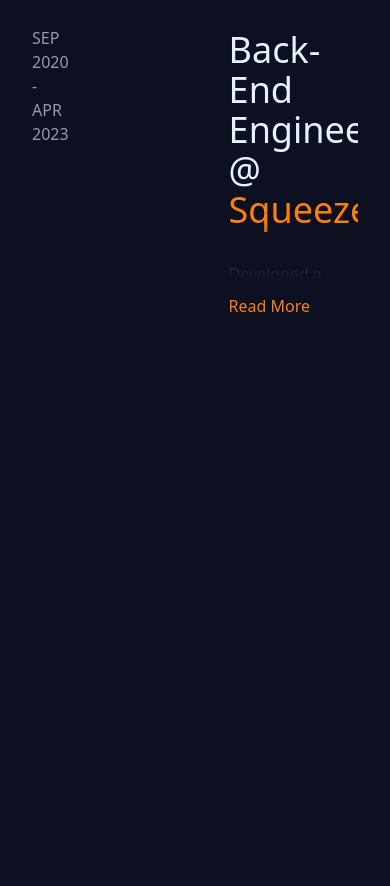
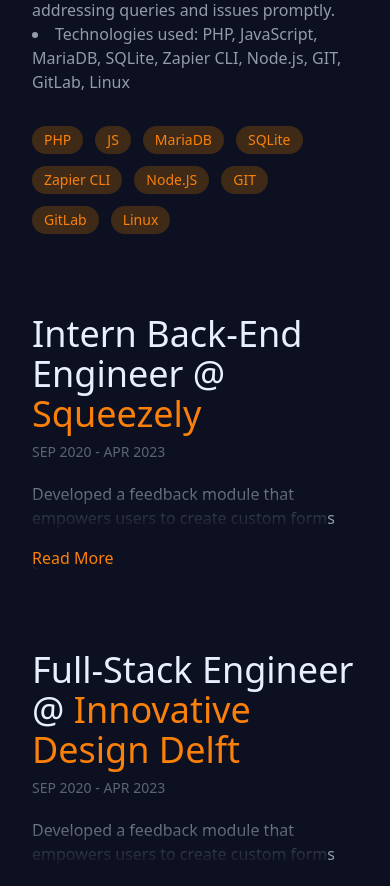
Before and after one commit to haitamattar/Portfolio2023, a Vue app: page / in a window 390 px wide. Shown: the part 2082-2968 px from the top of the page. Before the commit the page ends 2720 px from the top, so only its background shows below. Built offline with nearby package versions, Linux system fonts and the light colour scheme.

Commit message:
Make the experience component design responsive

```diff
--- a/src/components/Experience.vue
+++ b/src/components/Experience.vue
@@ -9,33 +9,18 @@
 </script>
 
 <template>
-  <div class="flex gap-32">
-    <div class="text-left md:shrink-0">
-      <p class="text-midnightGray block mt-7 mb-7 text-left mt-10 text-l">SEP 2020 - APR 2023</p>
+  <div class="md:flex md:gap-32 mb-20 md:mb-5">
+    <div class="text-left md:shrink-0 hidden md:inline-block">
+      <p class="text-midnightGray block mt-7 mb-7 text-left mt-10 text-l font-medium">SEP 2020 - APR 2023</p>
     </div>
-    <div class="transition-all relative p-8 rounded-lg overflow-hidden h" :class=" { 'max-h-80': !expand, 'max-h-[800px]': expand } ">
-      <h1 class="text-4xl antialiased font-sans text-midnightWhite font-medium max-w-3xl">
+    <div class="transition-all relative md:p-8 rounded-lg overflow-hidden h" :class=" { 'max-h-64': !expand, 'max-h-[1800px]': expand } ">
+      <h1 class="text-4xl antialiased font-sans text-midnightWhite font-medium max-w-3xl md:mb-5">
         {{ title }} @ <a href="https://h5mag.com" target="_blank" class="inline text-midnightOrange">{{ company }}</a>
       </h1>
-      <p class="mb-8"></p>
-  <!--    <p class="text-midnightGray">-->
-  <!--      * -->
-  <!--      * Constructed the feature from scratch using PHP, JS, SQLite, and MariaDB, with each form having its own-->
-  <!--      SQLite database housing reader-submitted data.-->
-  <!--      * Created a H5mag Zapier app, allowing users to implement custom actions upon question submissions;-->
-  <!--      widely adopted by multiple users.-->
-  <!--      * Maintained and documented API endpoints for system stability and seamless integration.-->
-  <!--      * Wrote comprehensive technical documentation for internal use and user onboarding, simplifying the-->
-  <!--      adoption process.-->
-  <!--      * Iteratively improved the module based on real user feedback, ensuring responsiveness to user needs.-->
-  <!--      * Collaborated with designers and senior engineers to enhance user experience and adhere to established-->
-  <!--      code standards.-->
-  <!--      * Operated in a CI/CD environment for efficient and reliable deployment processes.-->
-  <!--      * Provided direct customer support, addressing queries and issues promptly.-->
-  <!--      * Technologies used: PHP, JavaScript, MariaDB, SQLite, Zapier CLI, Node.js, GIT, GitLab, Linux-->
+      <p class="mb-5 text-midnightGrayDark text-sm mt-2 md:hidden">SEP 2020 - APR 2023</p>
       <p class="text-midnightGray">Developed a feedback module that empowers users to create custom forms with dynamic questions.</p>
-        <ul class="list-disc text-midnightGray max-w-3xl list-inside">
-          <li>Constructed the feature from scratch using PHP, JS, SQLite, and MariaDB, with each form having its own
+        <ul class="list-disc text-midnightGray max-w-3xl list-inside font-light">
+          <li>Built the feature from scratch using PHP, JS, SQLite, and MariaDB, with each form having its own
             SQLite database housing reader-submitted data.</li>
           <li>Created a H5mag Zapier app, allowing users to implement custom actions upon question submissions;
             widely adopted by multiple users.</li>
@@ -48,8 +33,18 @@
           <li>Operated in a CI/CD environment for efficient and reliable deployment processes.</li>
           <li>Provided direct customer support, addressing queries and issues promptly.</li>
           <li>Technologies used: PHP, JavaScript, MariaDB, SQLite, Zapier CLI, Node.js, GIT, GitLab, Linux</li>
-
         </ul>
+        <div class="mt-5">
+        <span class="text-midnightOrange px-3 py-1 rounded-3xl bg-midnightOrangeBlack mr-3 text-sm font-light mt-3 inline-block">PHP</span>
+        <span class="text-midnightOrange px-3 py-1 rounded-3xl bg-midnightOrangeBlack mr-3 text-sm font-light mt-3 inline-block">JS</span>
+        <span class="text-midnightOrange px-3 py-1 rounded-3xl bg-midnightOrangeBlack mr-3 text-sm font-light mt-3 inline-block">MariaDB</span>
+        <span class="text-midnightOrange px-3 py-1 rounded-3xl bg-midnightOrangeBlack mr-3 text-sm font-light mt-3 inline-block">SQLite</span>
+        <span class="text-midnightOrange px-3 py-1 rounded-3xl bg-midnightOrangeBlack mr-3 text-sm font-light mt-3 inline-block">Zapier CLI</span>
+        <span class="text-midnightOrange px-3 py-1 rounded-3xl bg-midnightOrangeBlack mr-3 text-sm font-light mt-3 inline-block">Node.JS</span>
+        <span class="text-midnightOrange px-3 py-1 rounded-3xl bg-midnightOrangeBlack mr-3 text-sm font-light mt-3 inline-block">GIT</span>
+        <span class="text-midnightOrange px-3 py-1 rounded-3xl bg-midnightOrangeBlack mr-3 text-sm font-light mt-3 inline-block">GitLab</span>
+        <span class="text-midnightOrange px-3 py-1 rounded-3xl bg-midnightOrangeBlack mr-3 text-sm font-light mt-3 inline-block">Linux</span>
+        </div>
         <div v-if="!expand" class="-ml-8 h-24 w-full bg-gradient-to-t from-midnightBlue from-40% absolute bottom-0 z-10"></div>
         <button  v-if="!expand" @click="expand=!expand" class="text-midnightOrange bottom-0 absolute z-20">Read More</button>
     </div>
--- a/src/components/ExperienceList.vue
+++ b/src/components/ExperienceList.vue
@@ -10,7 +10,8 @@
     </h1>
     <div>
         <Experience expand="true" />
-        <Experience title="Back-End Engineer" company="Squeezely"/>
+        <Experience title="Intern Back-End Engineer" company="Squeezely"/>
+        <Experience title="Full-Stack Engineer" company="Innovative Design Delft"/>
     </div>
 
 
--- a/tailwind.config.js
+++ b/tailwind.config.js
@@ -7,10 +7,12 @@
     theme: {
         extend: {
             colors: {
-                'midnightBlue': '#0C1021',
-                'midnightWhite': '#E8F0FF',
-                'midnightGray': '#949BA8',
-                'midnightOrange': '#FB800A',
+                'midnightBlue':        '#0C1021',
+                'midnightWhite':       '#E8F0FF',
+                'midnightGray':        '#949BA8',
+                'midnightGrayDark':    '#5d6472',
+                'midnightOrange':      '#FB800A',
+                'midnightOrangeBlack': '#3e2a17',
             },
             screens: {
                 'sm': '640px',
```
Also changed, not shown: src/data/Experience.json (+36 -23 lines).
